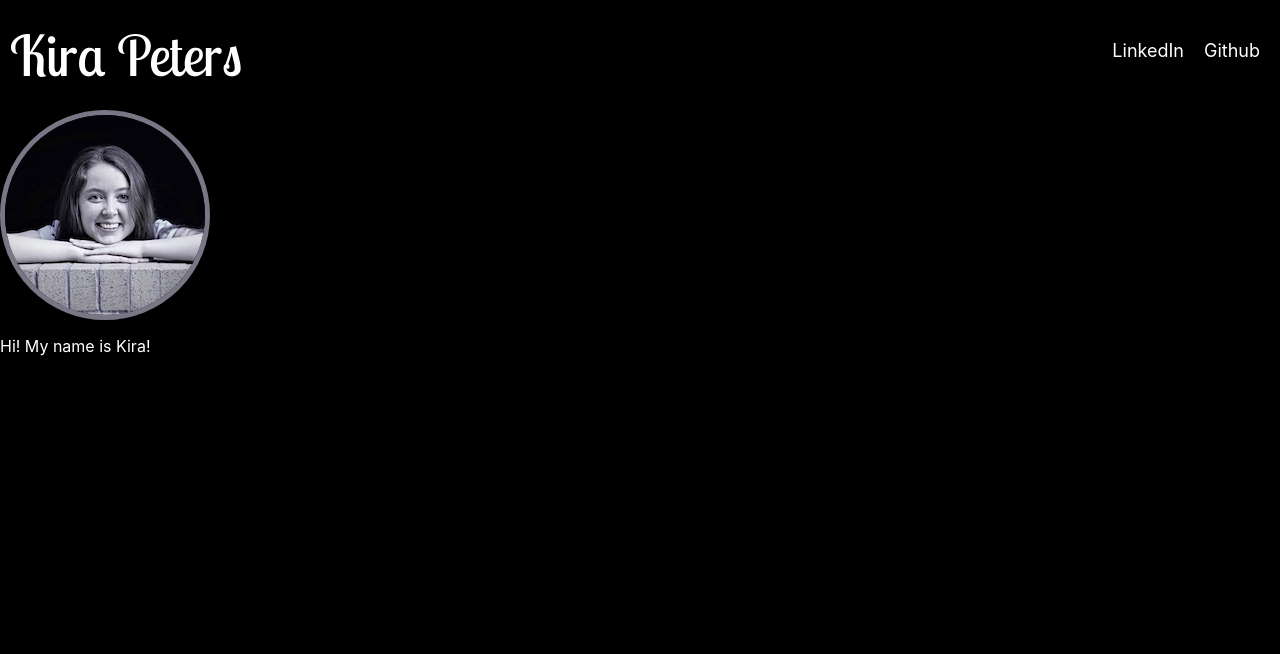
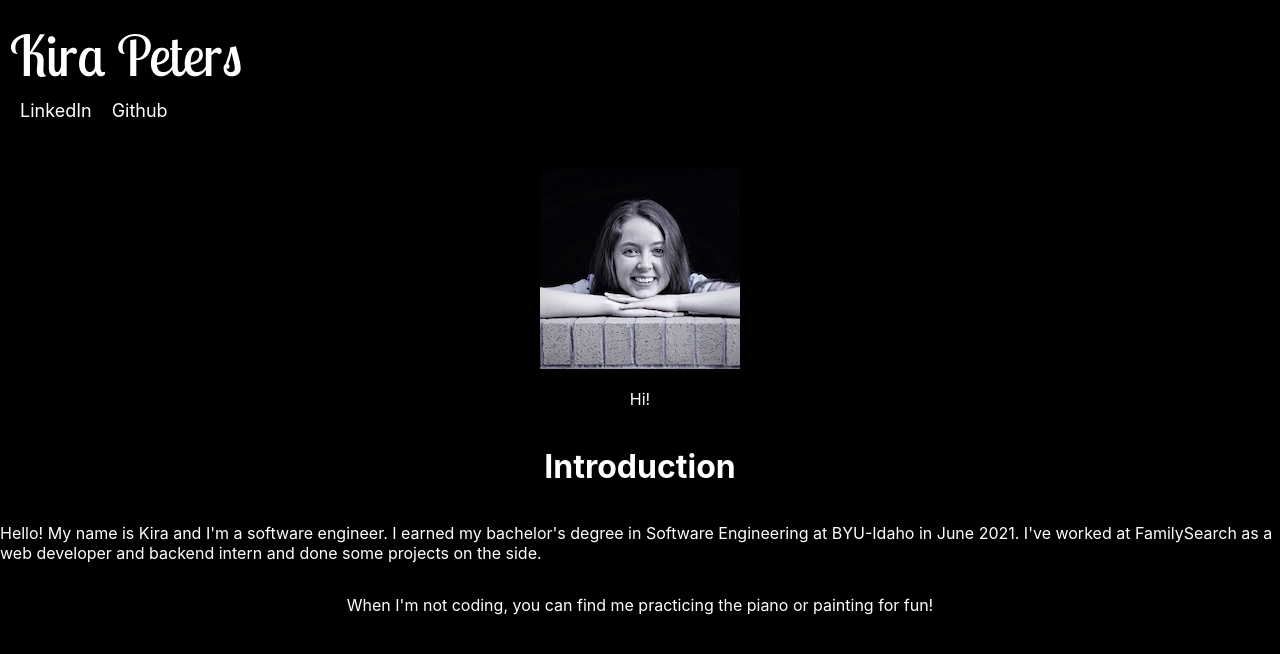
Before and after one commit to kirapeters/kirapeters.github.io, a React (Create React App) app: page / in a window 1280 px wide. Shown: the top 654 px of the page. Built offline with nearby package versions, Linux system fonts and the light colour scheme.

Commit message:
beginnings of modularized css; slider successful

```diff
--- a/src/App.css
+++ b/src/App.css
@@ -2,3 +2,11 @@
   background-color: #000;
   color: #fff;
 }
+
+main {
+  display: flex;
+  flex-direction: column;
+  align-items: center;
+  justify-content: center;
+  height: 100vh;
+}
--- a/src/App.js
+++ b/src/App.js
@@ -2,13 +2,19 @@ import './App.css';
 import kiraPortrait from './assets/kira-portrait.png'
 import Portrait from './components/Portrait'
 import Header from './components/Header'
+import FadeTextSlider from './components/FadeTextSlider'
 
 function App() {
   return (
     <div className="App">
       <Header />
-      <Portrait src={kiraPortrait} alt="Kira Peters face" />
-      <p>Hi! My name is Kira!</p>
+      <main>
+        <Portrait src={kiraPortrait} alt="Kira Peters face"/>
+        <FadeTextSlider slides={[{text: "Hi!"}, {text: "My name is Kira"}, {text: "Scroll down to learn a little about me!"}]} />
+        <h1>Introduction</h1>
+        <p>Hello! My name is Kira and I'm a software engineer. I earned my bachelor's degree in Software Engineering at BYU-Idaho in June 2021. I've worked at FamilySearch as a web developer and backend intern and done some projects on the side.</p>
+        <p>When I'm not coding, you can find me practicing the piano or painting for fun!</p>
+      </main>
     </div>
   );
 }
--- /dev/null
+++ b/src/components/FadeTextSlider.js
@@ -0,0 +1,70 @@
+import styles from "./FadeTextSlider.module.css";
+import React, { useState, useEffect } from "react";
+
+const INTERVAL_TIME = 5000;
+const FADE_TIME = 1500;
+
+function FadeTextSlider({ slides }) {
+  const [isFadingOut, setIsFadingOut] = useState(false);
+  const [isFadingIn, setIsFadingIn] = useState(false);
+  const [currentIndex, setCurrentIndex] = useState(0);
+
+  useEffect(() => {
+    let fadeTimer = null;
+    let autoSlideTimer = null;
+
+    function turnOffAutoSlide() {
+      clearTimeout(autoSlideTimer);
+    }
+
+    function turnOnAutoSlide() {
+      autoSlideTimer = setTimeout(() => {
+        goToNextSlide();
+      }, INTERVAL_TIME);
+    }
+
+    function goToNextSlide() {
+      turnOffAutoSlide();
+      setIsFadingIn(false);
+      setIsFadingOut(true);
+      fadeTimer = setTimeout(() => {
+        setCurrentIndex((prevIndex) => {
+          const isLastSlide = prevIndex === slides.length - 1;
+          const newIndex = isLastSlide ? 0 : prevIndex + 1;
+          return newIndex;
+        });
+        setIsFadingIn(true);
+        setIsFadingOut(false);
+      }, FADE_TIME);
+      turnOnAutoSlide();
+    }
+
+    turnOnAutoSlide();
+
+    return () => {
+      clearTimeout(autoSlideTimer);
+      clearTimeout(fadeTimer);
+    };
+  }, [slides.length]);
+  return slides
+    ? slides.map((slide, index) => {
+        return (
+          <div
+            className={
+              isFadingIn ? styles.fadingIn : isFadingOut ? styles.fadingOut : ""
+            }
+          >
+            <p
+              className={
+                index === currentIndex ? styles.active : styles.notActive
+              }
+            >
+              {slide.text}
+            </p>
+          </div>
+        );
+      })
+    : null;
+}
+
+export default FadeTextSlider;
--- /dev/null
+++ b/src/components/FadeTextSlider.module.css
@@ -0,0 +1,124 @@
+.notActive {
+  display: none;
+}
+
+.active {
+  display: block;
+}
+
+/* Fading Animation Effect */
+.fadingOut {
+  animation: fadeOut 1.5s;
+  -webkit-animation: fadeOut 1.5s;
+  -moz-animation: fadeOut 1.5s;
+  -o-animation: fadeOut 1.5s;
+  -ms-animation: fadeOut 1.5s;
+  animation-fill-mode: both;
+  -webkit-animation-fill-mode: both;
+  -moz-animation-fill-mode: both;
+  -o-animation-fill-mode: both;
+  -ms-animation-fill-mode: both;
+}
+
+@keyframes fadeOut {
+  0% {
+    opacity: 1;
+  }
+  100% {
+    opacity: 0;
+  }
+}
+
+@-moz-keyframes fadeOut {
+  0% {
+    opacity: 1;
+  }
+  100% {
+    opacity: 0;
+  }
+}
+
+@-webkit-keyframes fadeOut {
+  0% {
+    opacity: 1;
+  }
+  100% {
+    opacity: 0;
+  }
+}
+
+@-o-keyframes fadeOut {
+  0% {
+    opacity: 1;
+  }
+  100% {
+    opacity: 0;
+  }
+}
+
+@-ms-keyframes fadeOut {
+  0% {
+    opacity: 1;
+  }
+  100% {
+    opacity: 0;
+  }
+}
+
+.fadingIn {
+  animation: fadeIn 1.5s;
+  -webkit-animation: fadeIn 1.5s;
+  -moz-animation: fadeIn 1.5s;
+  -o-animation: fadeIn 1.5s;
+  -ms-animation: fadeIn 1.5s;
+  animation-fill-mode: both;
+  -webkit-animation-fill-mode: both;
+  -moz-animation-fill-mode: both;
+  -o-animation-fill-mode: both;
+  -ms-animation-fill-mode: both;
+}
+
+@keyframes fadeIn {
+  0% {
+    opacity: 0;
+  }
+  100% {
+    opacity: 1;
+  }
+}
+
+@-moz-keyframes fadeIn {
+  0% {
+    opacity: 0;
+  }
+  100% {
+    opacity: 1;
+  }
+}
+
+@-webkit-keyframes fadeIn {
+  0% {
+    opacity: 0;
+  }
+  100% {
+    opacity: 1;
+  }
+}
+
+@-o-keyframes fadeIn {
+  0% {
+    opacity: 0;
+  }
+  100% {
+    opacity: 1;
+  }
+}
+
+@-ms-keyframes fadeIn {
+  0% {
+    opacity: 0;
+  }
+  100% {
+    opacity: 1;
+  }
+}
--- a/src/components/Header.js
+++ b/src/components/Header.js
@@ -1,4 +1,4 @@
-import './Header.css';
+import './Header.module.css';
 
 // todo: add an active class to the tab that is active
 function Header() {
--- a/src/components/Header.css
+++ b/src/components/Header.module.css
@@ -1,6 +1,9 @@
 header {
     overflow: hidden;
     padding: 20px 10px;
+    position: fixed;
+    top: 0;
+    width: 100%;
 }
 
 header a {
@@ -20,9 +23,11 @@ a:hover {
     float: left;
 }
 
+/* the nav links are overflowing to the right for some reason */
 .nav-links {
     margin-top: 10px;
     float: right;
+    margin-right: 20px;
 }
 
 /* remove default styles */
@@ -60,6 +65,7 @@ button:active {
 
     .nav-links {
       float: none;
+      margin-right: 0px;
     }
 
     header {
--- a/src/components/Portrait.js
+++ b/src/components/Portrait.js
@@ -1,4 +1,4 @@
-import './Portrait.css';
+import './Portrait.module.css';
 
 function Portrait({src, alt}) {
     return (
```
Also changed, not shown: src/components/Portrait.module.css (renamed from src/components/Portrait.css).
